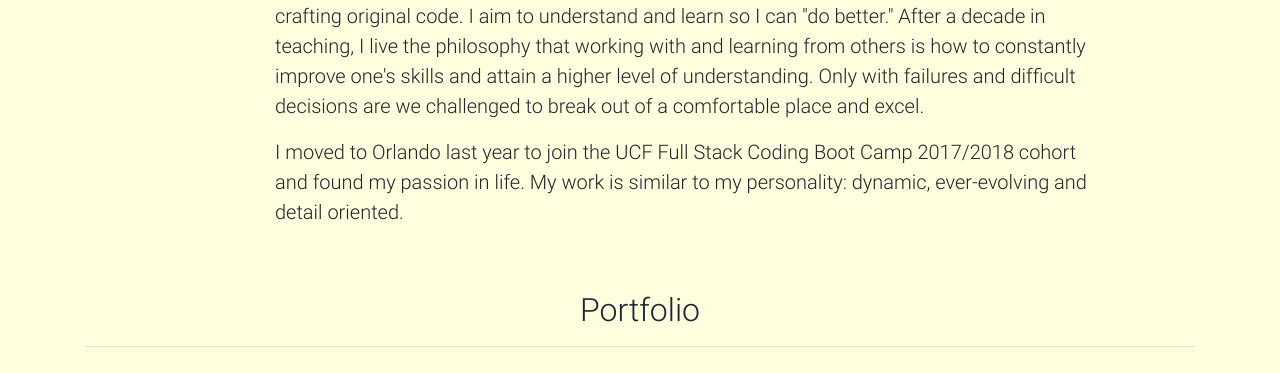
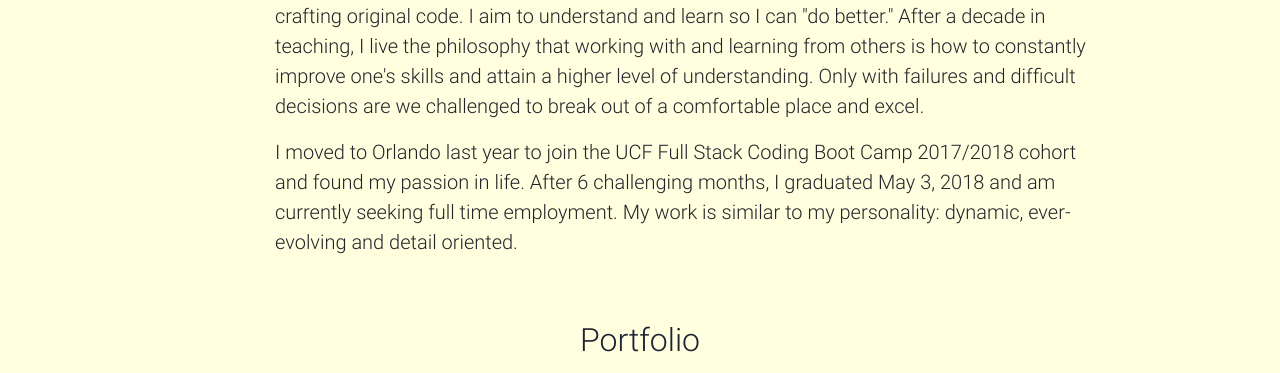
Before and after one commit to aidanclemente/portfolio, a plain HTML site: page index.html in a window 1280 px wide. Shown: the part 1302-1675 px from the top of the page. Drawn offline with Linux system fonts and the light colour scheme; files whose address does not match are found by name.

Commit message:
updated bio

```diff
--- a/index.html
+++ b/index.html
@@ -228,7 +228,7 @@
 
             <p class="lead">I aspire to write clean, concise, and reusable code. I am constantly pushing the boundaries of my own knowledge, and spend just as much time researching what others are doing as I do crafting original code. I aim to understand and learn so I can "do better." After a decade in teaching, I live the philosophy that working with and learning from others is how to constantly improve one's skills and attain a higher level of understanding. Only with failures and difficult decisions are we challenged to break out of a comfortable place and excel.</p>
 
-            <p class="lead">I moved to Orlando last year to join the UCF Full Stack Coding Boot Camp 2017/2018 cohort and found my passion in life. My work is similar to my personality: dynamic, ever-evolving and detail oriented.</p>
+            <p class="lead">I moved to Orlando last year to join the UCF Full Stack Coding Boot Camp 2017/2018 cohort and found my passion in life. After 6 challenging months, I graduated May 3, 2018 and am currently seeking full time employment. My work is similar to my personality: dynamic, ever-evolving and detail oriented.</p>
 
           </div>
         </div>
```
